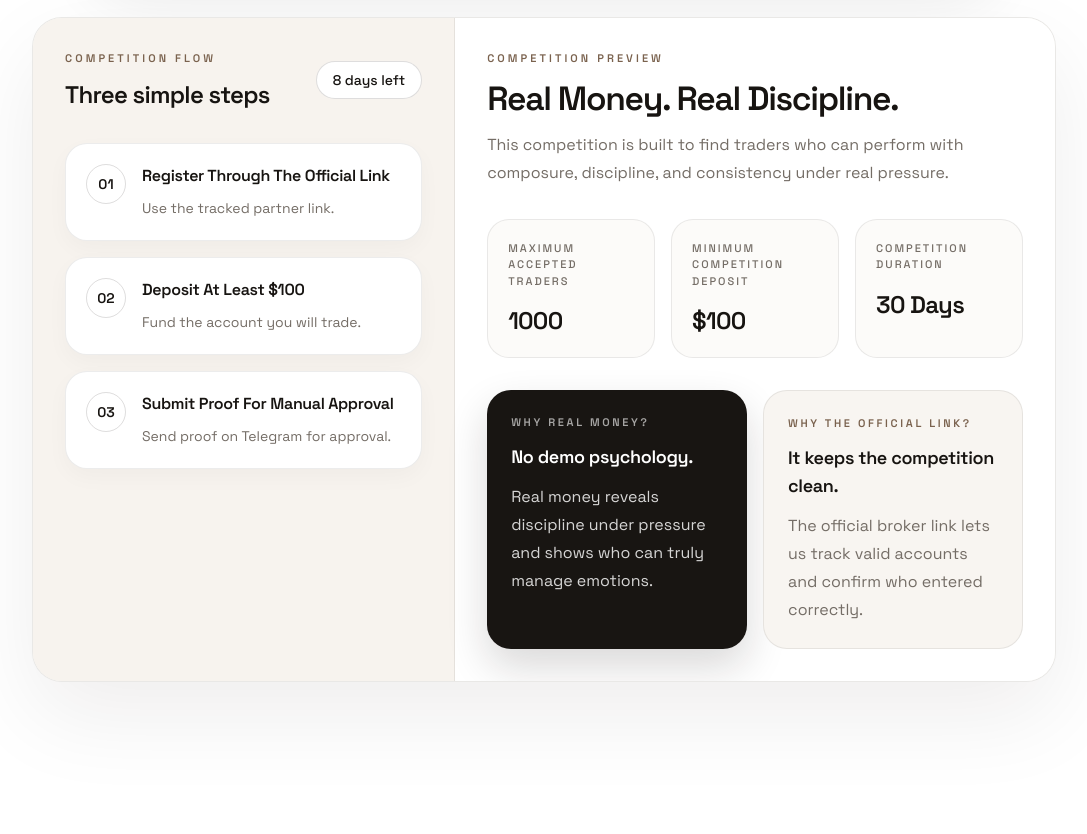
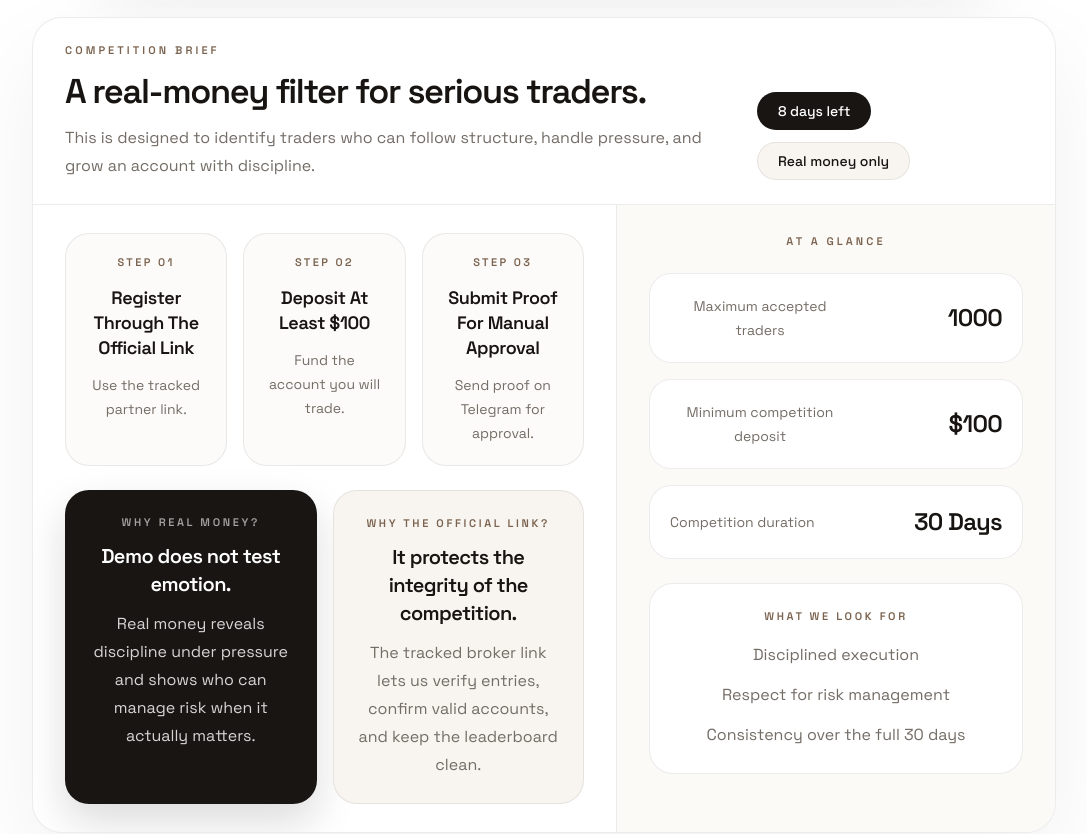
Before and after one commit to sadaqosman/Forex-Comp, a Next.js app: page / in a window 1280 px wide. Shown: the part 1240-2074 px from the top of the page, without its empty margins (96-1183 px from the left). Built offline with nearby package versions, Linux system fonts and the light colour scheme.

Commit message:
rework competition brief section

```diff
--- a/app/page.tsx
+++ b/app/page.tsx
@@ -171,85 +171,63 @@ export default function Home() {
               </div>
 
               <div className="mx-auto mt-12 max-w-5xl">
-                <section className="overflow-hidden rounded-[30px] border border-[var(--color-line)] bg-[#fcfbf8] shadow-[0_34px_90px_rgba(24,21,18,0.07)]">
-                  <div className="grid lg:grid-cols-[0.95fr_1.35fr]">
-                    <div className="border-b border-[var(--color-line)] bg-[#f7f3ee] p-6 text-left sm:p-8 lg:border-b-0 lg:border-r">
-                      <div className="flex items-center justify-between gap-4">
-                        <div>
-                          <p className="text-[11px] font-semibold uppercase tracking-[0.28em] text-[var(--color-accent)]">
-                            Competition Flow
-                          </p>
-                          <h3 className="mt-3 text-2xl font-semibold tracking-[-0.03em] text-[var(--color-ink)]">
-                            Three simple steps
-                          </h3>
-                        </div>
-                        <div className="rounded-full border border-[var(--color-line-strong)] bg-white px-4 py-2 text-sm font-medium text-[var(--color-ink)]">
-                          8 days left
-                        </div>
-                      </div>
-
-                      <div className="mt-8 space-y-4">
-                        {steps.map((step, index) => (
-                          <div
-                            key={step.title}
-                            className="rounded-[22px] border border-[var(--color-line)] bg-white px-5 py-5 shadow-[0_8px_22px_rgba(24,21,18,0.03)]"
-                          >
-                            <div className="flex items-start gap-4">
-                              <div className="flex h-10 w-10 shrink-0 items-center justify-center rounded-full border border-[var(--color-line-strong)] text-sm font-semibold text-[var(--color-ink)]">
-                                0{index + 1}
-                              </div>
-                              <div>
-                                <p className="text-base font-semibold tracking-[-0.02em] text-[var(--color-ink)]">
-                                  {step.title}
-                                </p>
-                                <p className="mt-2 text-sm leading-6 text-[var(--color-muted)]">{step.body}</p>
-                              </div>
-                            </div>
-                          </div>
-                        ))}
-                      </div>
-                    </div>
-
-                    <div className="bg-white p-6 text-left sm:p-8">
+                <section className="overflow-hidden rounded-[30px] border border-[var(--color-line)] bg-white shadow-[0_34px_90px_rgba(24,21,18,0.06)]">
+                  <div className="border-b border-[var(--color-line)] px-6 py-6 text-left sm:px-8">
+                    <div className="flex flex-col gap-5 lg:flex-row lg:items-end lg:justify-between">
                       <div className="max-w-2xl">
                         <p className="text-[11px] font-semibold uppercase tracking-[0.28em] text-[var(--color-accent)]">
-                          Competition Preview
+                          Competition Brief
                         </p>
-                        <h3 className="mt-3 text-3xl font-semibold tracking-[-0.04em] text-[var(--color-ink)] sm:text-[2.1rem]">
-                          Real Money. Real Discipline.
+                        <h3 className="mt-3 text-3xl font-semibold tracking-[-0.04em] text-[var(--color-ink)] sm:text-[2.15rem]">
+                          A real-money filter for serious traders.
                         </h3>
-                        <p className="mt-3 max-w-xl text-sm leading-7 text-[var(--color-muted)] sm:text-base">
-                          This competition is built to find traders who can perform with composure, discipline,
-                          and consistency under real pressure.
+                        <p className="mt-3 text-sm leading-7 text-[var(--color-muted)] sm:text-base">
+                          This is designed to identify traders who can follow structure, handle pressure, and
+                          grow an account with discipline.
                         </p>
                       </div>
 
-                      <div className="mt-8 grid gap-4 sm:grid-cols-3">
-                        {highlights.map((item) => (
-                          <div
-                            key={item.label}
-                            className="rounded-[22px] border border-[var(--color-line)] bg-[#fcfbf9] px-5 py-5"
+                      <div className="flex flex-wrap gap-3">
+                        <div className="rounded-full border border-[var(--color-line-strong)] bg-[#181512] px-5 py-2 text-sm font-medium text-white">
+                          8 days left
+                        </div>
+                        <div className="rounded-full border border-[var(--color-line)] bg-[#f8f5f1] px-5 py-2 text-sm font-medium text-[var(--color-ink)]">
+                          Real money only
+                        </div>
+                      </div>
+                    </div>
+                  </div>
+
+                  <div className="grid gap-0 lg:grid-cols-[1.2fr_0.9fr]">
+                    <div className="border-b border-[var(--color-line)] px-6 py-7 sm:px-8 lg:border-b-0 lg:border-r">
+                      <div className="grid gap-4 md:grid-cols-3">
+                        {steps.map((step, index) => (
+                          <article
+                            key={step.title}
+                            className="rounded-[24px] border border-[var(--color-line)] bg-[#fcfbf9] px-5 py-5"
                           >
-                            <p className="text-[11px] font-medium uppercase tracking-[0.18em] text-[var(--color-muted)]">
-                              {item.label}
+                            <p className="text-[11px] font-semibold uppercase tracking-[0.22em] text-[var(--color-accent)]">
+                              Step 0{index + 1}
                             </p>
-                            <p className="mt-4 text-2xl font-semibold tracking-[-0.03em] text-[var(--color-ink)]">
-                              {item.value}
-                            </p>
-                          </div>
+                            <h4 className="mt-4 text-lg font-semibold leading-snug tracking-[-0.02em] text-[var(--color-ink)]">
+                              {step.title}
+                            </h4>
+                            <p className="mt-3 text-sm leading-6 text-[var(--color-muted)]">{step.body}</p>
+                          </article>
                         ))}
                       </div>
 
-                      <div className="mt-8 grid gap-4 lg:grid-cols-2">
-                        <div className="rounded-[24px] bg-[#181512] px-6 py-6 text-white shadow-[0_18px_40px_rgba(24,21,18,0.16)]">
-                          <p className="text-[11px] font-semibold uppercase tracking-[0.24em] text-white/62">
+                      <div className="mt-6 grid gap-4 md:grid-cols-2">
+                        <div className="rounded-[24px] bg-[#181512] px-6 py-6 text-white shadow-[0_18px_40px_rgba(24,21,18,0.15)]">
+                          <p className="text-[11px] font-semibold uppercase tracking-[0.24em] text-white/60">
                             Why Real Money?
                           </p>
-                          <p className="mt-3 text-lg font-semibold tracking-[-0.02em] text-white">
-                            No demo psychology.
+                          <p className="mt-3 text-xl font-semibold tracking-[-0.03em] text-white">
+                            Demo does not test emotion.
                           </p>
                           <p className="mt-3 text-sm leading-7 text-white/82 sm:text-base">
-                            Real money reveals discipline under pressure and shows who can truly manage emotions.
+                            Real money reveals discipline under pressure and shows who can manage risk when it
+                            actually matters.
                           </p>
                         </div>
 
@@ -257,14 +235,45 @@ export default function Home() {
                           <p className="text-[11px] font-semibold uppercase tracking-[0.24em] text-[var(--color-accent)]">
                             Why The Official Link?
                           </p>
-                          <p className="mt-3 text-lg font-semibold tracking-[-0.02em] text-[var(--color-ink)]">
-                            It keeps the competition clean.
+                          <p className="mt-3 text-xl font-semibold tracking-[-0.03em] text-[var(--color-ink)]">
+                            It protects the integrity of the competition.
                           </p>
                           <p className="mt-3 text-sm leading-7 text-[var(--color-muted)] sm:text-base">
-                            The official broker link lets us track valid accounts and confirm who entered
-                            correctly.
+                            The tracked broker link lets us verify entries, confirm valid accounts, and keep the
+                            leaderboard clean.
                           </p>
                         </div>
+                      </div>
+                    </div>
+
+                    <div className="bg-[#fbfaf7] px-6 py-7 sm:px-8">
+                      <p className="text-[11px] font-semibold uppercase tracking-[0.28em] text-[var(--color-accent)]">
+                        At A Glance
+                      </p>
+
+                      <div className="mt-6 space-y-4">
+                        {highlights.map((item) => (
+                          <div
+                            key={item.label}
+                            className="flex items-center justify-between gap-4 rounded-[22px] border border-[var(--color-line)] bg-white px-5 py-5"
+                          >
+                            <p className="max-w-[180px] text-sm leading-6 text-[var(--color-muted)]">{item.label}</p>
+                            <p className="text-2xl font-semibold tracking-[-0.03em] text-[var(--color-ink)]">
+                              {item.value}
+                            </p>
+                          </div>
+                        ))}
+                      </div>
+
+                      <div className="mt-6 rounded-[24px] border border-[var(--color-line)] bg-white px-6 py-6">
+                        <p className="text-[11px] font-semibold uppercase tracking-[0.24em] text-[var(--color-accent)]">
+                          What We Look For
+                        </p>
+                        <ul className="mt-4 space-y-3 text-sm leading-7 text-[var(--color-muted)] sm:text-base">
+                          <li>Disciplined execution</li>
+                          <li>Respect for risk management</li>
+                          <li>Consistency over the full 30 days</li>
+                        </ul>
                       </div>
                     </div>
                   </div>
```
